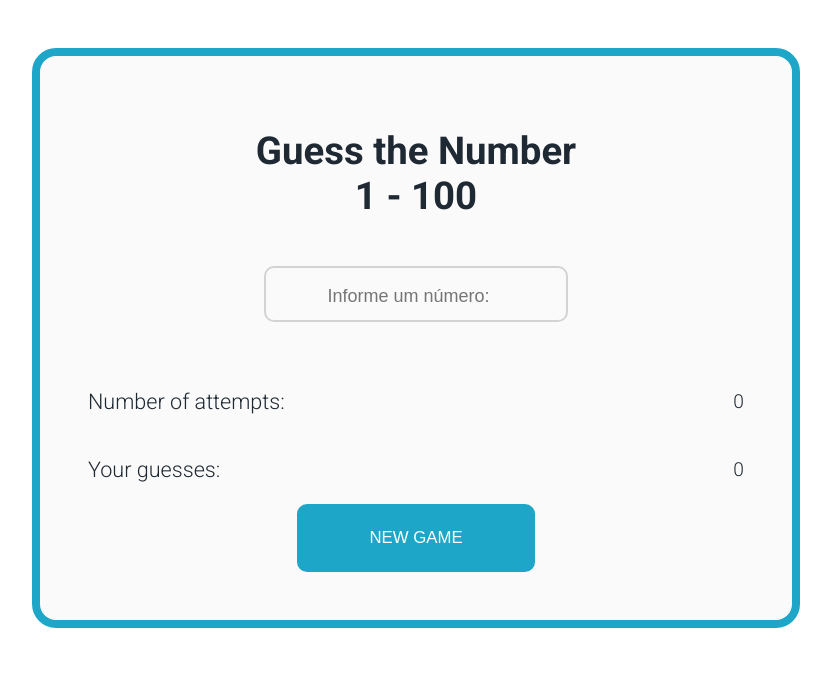
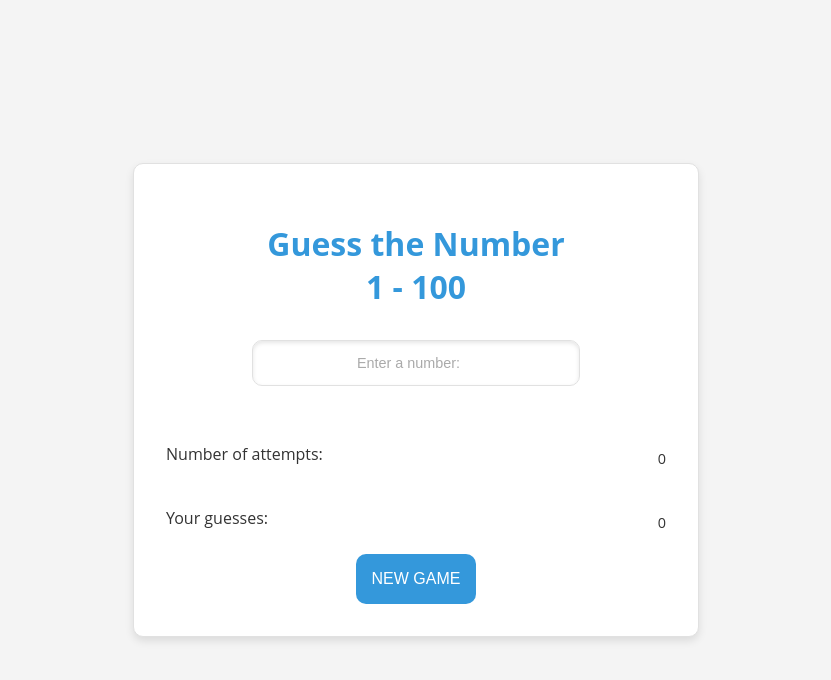
Before and after one commit to paloschiguto/GuessTheNumber, a plain HTML site: page index.html in a window 1280 px wide. Shown: the whole page, without its empty margins (224-1055 px from the left). Drawn offline with Linux system fonts and the light colour scheme.

Commit message:
Pequenos ajustes em CSS para melhorar o layout

```diff
--- a/index.html
+++ b/index.html
@@ -23,7 +23,7 @@
     <div id="gameArea">
       <section>
         <input type="number" id="inputBox" min="1" max="100" onchange="compareNumbers()"
-          placeholder="Informe um número:" />
+          placeholder="Enter a number:"/>
         <p id="textOutput"></p>
       </section>
       <section class="stats">
--- a/style.css
+++ b/style.css
@@ -1,82 +1,98 @@
 :root {
-    --green: #5ed68a;
-    --red: #1ea6c8;
-    --background: #fafafa;
-    --gradient-1: #343e63;
-    --gradient-2: #2a3352;
+  --primary-color: #3498db; /* Azul claro */
+  --secondary-color: #2ecc71; /* Verde claro */
+  --background: #f4f4f4;
+  --card-background: #ffffff;
+  --border-color: #e1e1e1;
+  --text-color: #333;
+  --border-radius: 10px;
+  --shadow-color: rgba(0, 0, 0, 0.1);
 }
 
 html {
-    font-family: "Roboto", sans-serif;
-    font-size: 12px;
-    font-weight: 300;
+  font-family: 'Open Sans', Arial, sans-serif;
+  font-size: 16px;
+  color: var(--text-color);
 }
 
 body {
-    width: 90vw;
-    margin: 0 auto;
-    background: radial-gradient(var(--gradient1), var(--gradient2));
-    padding: 4rem;
+  display: flex;
+  justify-content: center;
+  align-items: center;
+  height: 100vh;
+  margin: 0;
+  background: var(--background);
 }
 
 main {
+  background: var(--card-background);
+  border: 1px solid var(--border-color);
+  border-radius: var(--border-radius);
+  padding: 2rem;
+  box-shadow: 0 4px 8px var(--shadow-color);
+  max-width: 500px;
+  width: 100%;
   text-align: center;
-    background: var(--background);
-    border: solid var(--red);
-    border-width: 8px 8px 8px 8px;
-    min-height: 40vh;
-    border-radius: 2rem 2rem 2rem 2rem;
-    padding: 4rem;
-    color: #1f2933;
 }
 
 h2 {
-    font-size: 3.2rem;
-    margin: 2rem 2rem 2rem 2rem;
+  font-size: 2rem;
+  margin-bottom: 1rem;
+  color: var(--primary-color);
 }
 
 p {
-    font-size: 1.8rem;
+  font-size: 1rem;
+  line-height: 1.5;
+  margin-bottom: 1.5rem;
 }
 
 .button-wrapper {
   display: flex;
   flex-direction: column;
+  gap: 1rem;
 }
 
 button {
   border: none;
   cursor: pointer;
-    background: var(--green);
-    padding: 2rem 6rem;
-    border-radius: 10px;
-    font-size: 1.4rem;
+  background: var(--primary-color);
+  padding: 1rem;
+  border-radius: var(--border-radius);
+  font-size: 1rem;
   color: #fff;
+  transition: background 0.3s ease, transform 0.2s ease;
+}
+
+button:hover {
+  background: #2980b9; /* Azul mais escuro para hover */
+  transform: translateY(-2px);
 }
 
 button:last-child {
-    background: var(--red);
+  background: var(--secondary-color);
 }
 
-  /* game screen */
-
-  h3 {
-    font-size: 2rem;
+button:last-child:hover {
+  background: #27ae60; /* Verde mais escuro para hover */
 }
 
 input {
-    border: 2px solid lightgray;
-    background: transparent;
-    margin: 2rem 0;
-    padding: 1rem 0;
-    width: 25rem;
+  border: 1px solid var(--border-color);
+  background: #fff;
+  margin: 1rem 0;
+  padding: 0.8rem;
+  width: 100%;
+  max-width: 300px;
   text-align: center;
-    font-size: 2rem;
-    border-radius: 10px;
+  font-size: 1rem;
+  border-radius: var(--border-radius);
+  box-shadow: inset 0 2px 4px var(--shadow-color);
 }
 
-  input::-webkit-input-placeholder{
-    font-size: 1.5rem;
+input::placeholder {
+  font-size: 0.9rem;
+  color: #aaa;
 }
 
 .stats {
@@ -90,16 +106,22 @@
 }
 
 .info span {
-    font-size: 1.6rem;
+  font-size: 0.9rem;
 }
 
 #newGameButton {
-    border-radius: 10px;
+  border-radius: var(--border-radius);
   color: #fff;
+  background: var(--primary-color);
 }
 
-  @media (min-width: 800px) {
+@media (max-width: 768px) {
   body {
-      width: 60vw;
+      padding: 1rem;
+  }
+
+  main {
+      padding: 1rem;
+      width: 100%;
   }
 }
```
Lines whose indentation alone changed are shown as unchanged.
